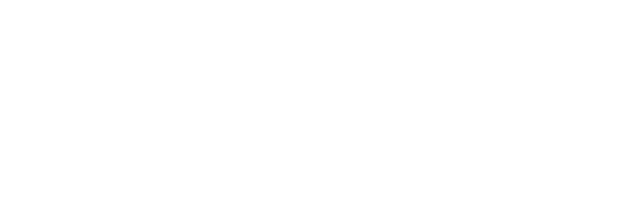
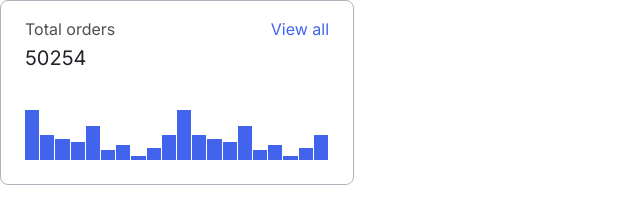
Before and after one commit to js-tasks-ru/htmlcss-20220919_yuliya599, a website: page 04-lection2/01-histogram/index.html in a window 1280 px wide. Shown: the whole page, without its empty margins (0-640 px from the left). Drawn offline with Linux system fonts and the light colour scheme.

Commit message:
Гистограмма готова

```diff
--- a/04-lection2/01-histogram/histogram.css
+++ b/04-lection2/01-histogram/histogram.css
@@ -0,0 +1,110 @@
+.histogram {
+    display: flex;
+    flex-direction: column;
+    justify-content: space-between;
+    box-sizing: border-box;
+    width: 354px;
+    height: 185px;
+    padding: 16px 24px 24px 24px;
+    border-radius: 8px;
+    border: 1px solid var(--grey-3);
+    background-color: var(--white);}
+
+.container {
+    width: 100%;
+    height: 54px;
+    display: flex;
+    justify-content: space-between;
+    align-content: space-between;
+
+    flex-wrap: wrap;
+    font-family: 'Inter';
+    font-style: normal;
+    font-weight: 400;
+    font-size: 16px;
+    line-height: 24px;
+    color: var(--black);}
+
+    .histogram__title {
+        margin: 0px;
+        opacity: 0.8;}
+
+    .histogram__link {
+        text-align: right;
+        color: var(--lightblue);
+        text-decoration: none;}
+
+    .histogram__count {
+        flex-basis: 100%;
+        font-size: 20px;
+        line-height: 26px;}
+
+.histogram__graph {
+    display: flex;
+    align-items: flex-end;
+    justify-content: space-evenly;}
+
+    .graph__value {
+        background-color: var(--lightblue);
+        flex-grow: 1;
+        margin-right: 1px;}
+
+        .graph__value_1 {
+            height: 50px;}
+
+        .graph__value_2 {
+            height: 25px;}
+
+        .graph__value_3 {
+            height: 21px;}
+
+        .graph__value_4 {
+            height: 18px;}
+
+        .graph__value_5 {
+            height: 34px;}
+
+        .graph__value_6 {
+            height: 10px;}
+
+        .graph__value_7 {
+            height: 15px;}
+
+        .graph__value_8 {
+            height: 4px;}
+
+        .graph__value_9 {
+            height: 12px;}
+
+        .graph__value_10 {
+            height: 25px;}
+
+        .graph__value_11 {
+            height: 50px;}
+
+        .graph__value_12 {
+            height: 25px;}
+
+        .graph__value_13 {
+            height: 21px;}
+
+        .graph__value_14 {
+            height: 18px;}
+
+        .graph__value_15 {
+            height: 34px;}
+
+        .graph__value_16 {
+            height: 10px;}
+
+        .graph__value_17 {
+            height: 15px;}
+
+        .graph__value_18 {
+            height: 4px;}
+
+        .graph__value_19 {
+            height: 12px;}
+
+        .graph__value_20 {
+            height: 25px;}
--- a/04-lection2/01-histogram/index.html
+++ b/04-lection2/01-histogram/index.html
@@ -3,9 +3,38 @@
 <html lang="ru">
     <head>
         <link rel="stylesheet" href="../../assets/css/main.css">
+        <link rel="stylesheet" href="../../assets/css/resetstyle.css">
         <link rel="stylesheet" href="./histogram.css">
     </head>
     <body>
+        <div class="histogram">
+            <div class="container">
+                <h2 class="histogram__title">Total orders</h2>
+                <a href="" class="histogram__link">View all</a>
 
+           <p class="histogram__count">50254</p></div>
+            <div class="histogram__graph">
+                <div class="graph__value graph__value_1"></div>
+                <div class="graph__value graph__value_2"></div>
+                <div class="graph__value graph__value_3"></div>
+                <div class="graph__value graph__value_4"></div>
+                <div class="graph__value graph__value_5"></div>
+                <div class="graph__value graph__value_6"></div>
+                <div class="graph__value graph__value_7"></div>
+                <div class="graph__value graph__value_8"></div>
+                <div class="graph__value graph__value_9"></div>
+                <div class="graph__value graph__value_10"></div>
+                <div class="graph__value graph__value_11"></div>
+                <div class="graph__value graph__value_12"></div>
+                <div class="graph__value graph__value_13"></div>
+                <div class="graph__value graph__value_14"></div>
+                <div class="graph__value graph__value_15"></div>
+                <div class="graph__value graph__value_16"></div>
+                <div class="graph__value graph__value_17"></div>
+                <div class="graph__value graph__value_18"></div>
+                <div class="graph__value graph__value_19"></div>
+                <div class="graph__value graph__value_20"></div>
+            </div>
+        </div>
     </body>
 </html>
--- a/assets/css/main.css
+++ b/assets/css/main.css
@@ -11,6 +11,7 @@
     --pink: #F784AD;
     --purple: #7048E8;
     --blue: #374FC7;
+    --lightblue: #4263EB;
     --red: #F03D3E;
     --grey-1: #F8F9FA;
     --grey-2: #DDE2E5;
@@ -24,7 +25,7 @@
     --secondary: var(--purple);
 }
 
-* {
+body {
     font-family: 'Roboto', sans-serif;
 
 }
--- a/assets/css/resetstyle.css
+++ b/assets/css/resetstyle.css
@@ -44,6 +44,10 @@
 
   h2, p {
     margin: 0;
+    font-weight: normal;
+    font-size: 1em;
+    font-style: normal;
+
   }
 
   /* Grouping content
```
